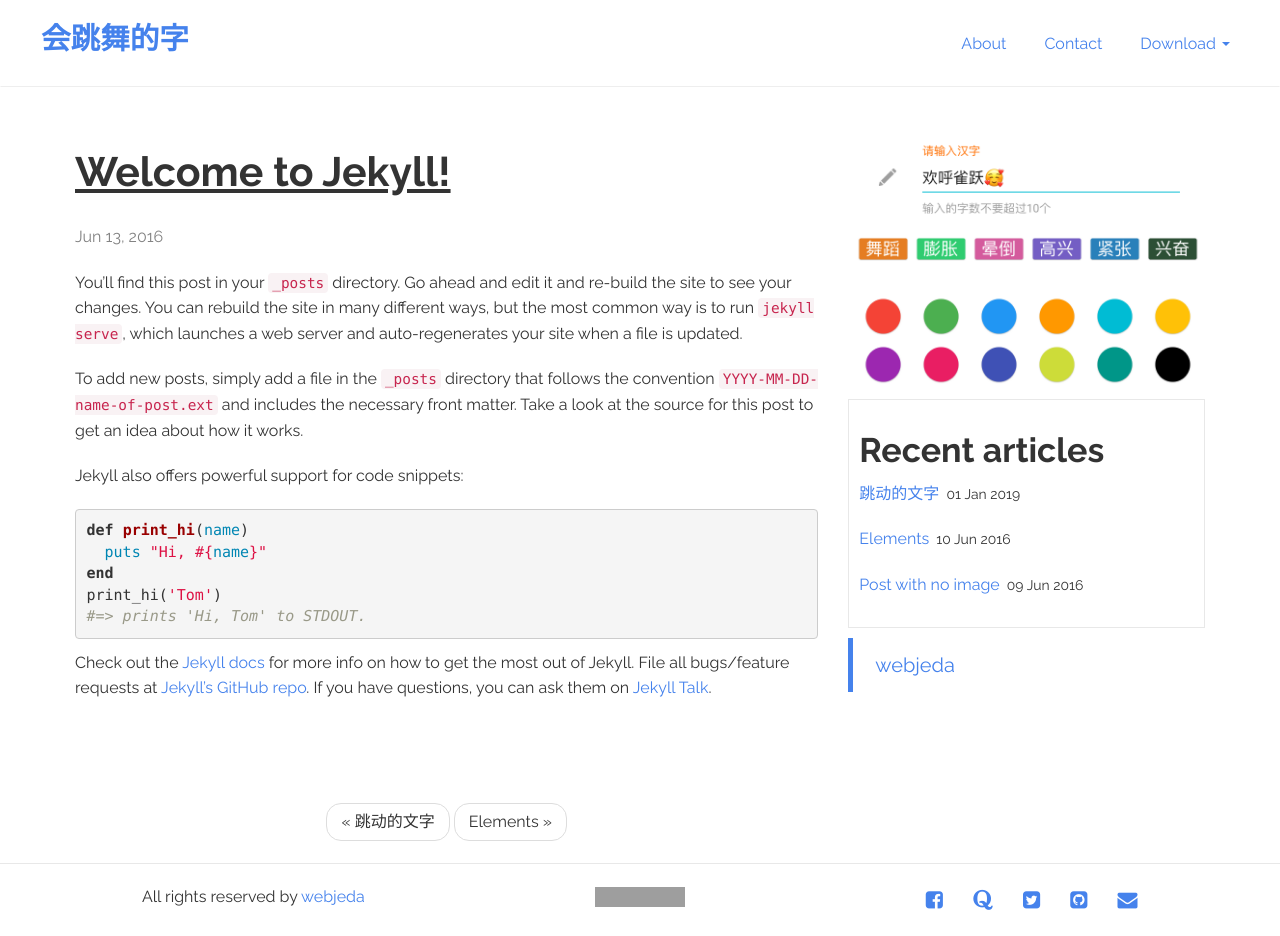
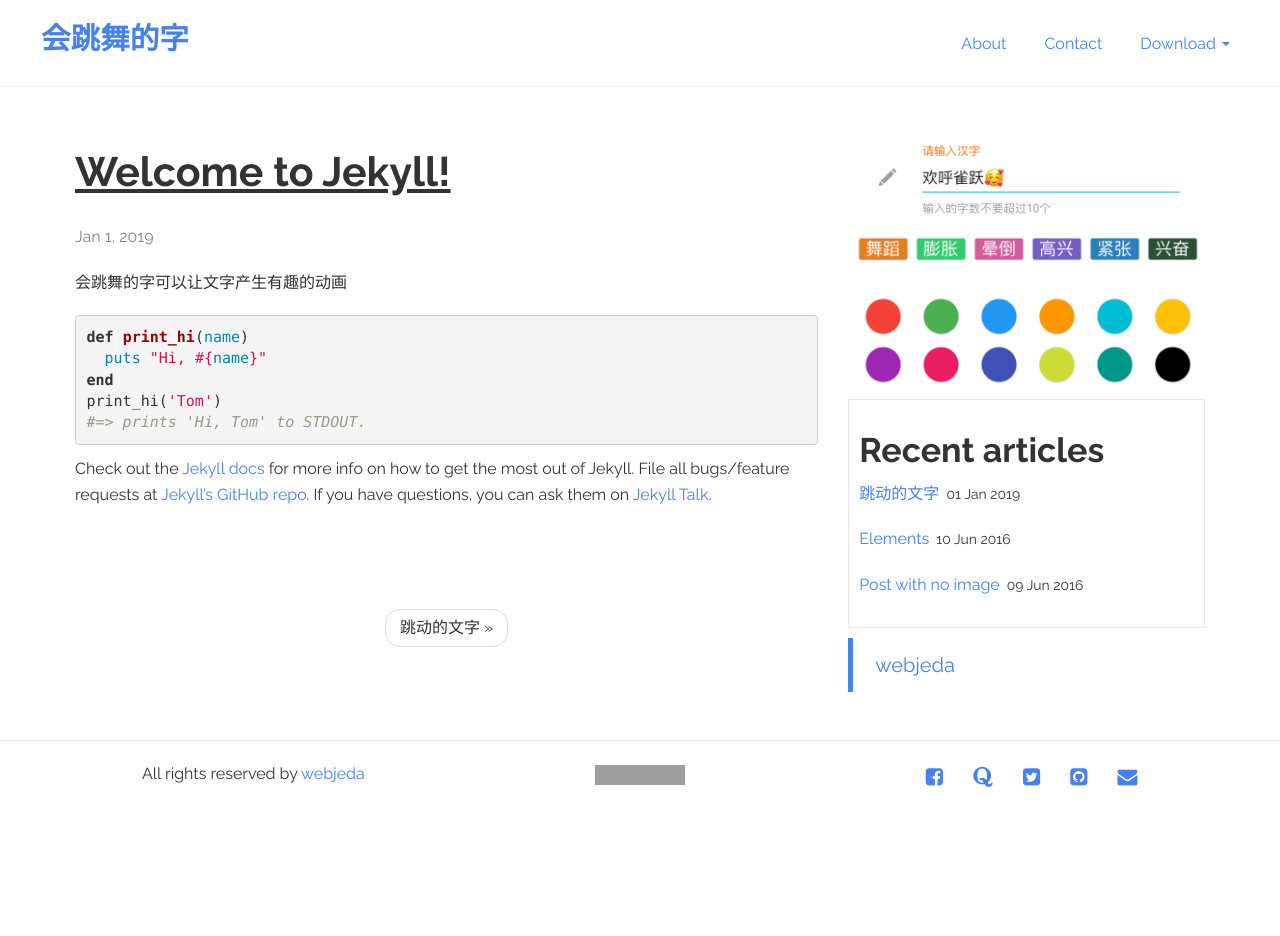
Before and after one commit to wanzheng2019/wanzheng2019.github.io, a Jekyll site: the page built from _posts/2016-06-13-welcome-to-jekyll.markdown, in a window 1280 px wide. Built offline with Jekyll 4.4.1, drawn with Linux system fonts in a browser that asks for light colours; comment, search, counter and statistics services are not loaded; after the commit the page ends 900 px from its top, so only the background shows below that; grey boxes are pictures that could not be loaded.

Commit message:
change the post 1

```diff
--- a/_posts/2016-06-13-welcome-to-jekyll.markdown
+++ b/_posts/2016-06-13-welcome-to-jekyll.markdown
@@ -1,16 +1,12 @@
 ---
 layout: post
 title:  "Welcome to Jekyll!"
-date:   2016-06-13 10:51:47 +0530
+date:   2019-01-01 10:51:47 +0530
 categories: jekyll update
 img: image-1.png
 categories: [one, two]
 ---
-You’ll find this post in your `_posts` directory. Go ahead and edit it and re-build the site to see your changes. You can rebuild the site in many different ways, but the most common way is to run `jekyll serve`, which launches a web server and auto-regenerates your site when a file is updated.
-
-To add new posts, simply add a file in the `_posts` directory that follows the convention `YYYY-MM-DD-name-of-post.ext` and includes the necessary front matter. Take a look at the source for this post to get an idea about how it works.
-
-Jekyll also offers powerful support for code snippets:
+会跳舞的字可以让文字产生有趣的动画
 
 {% highlight ruby %}
 def print_hi(name)
```
